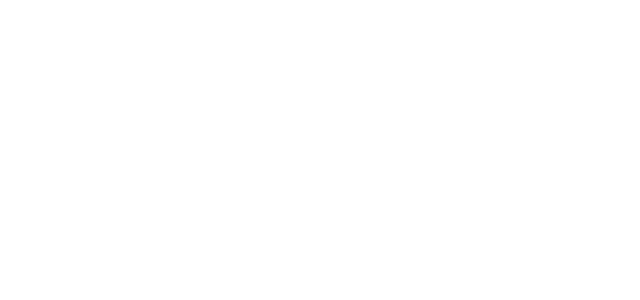
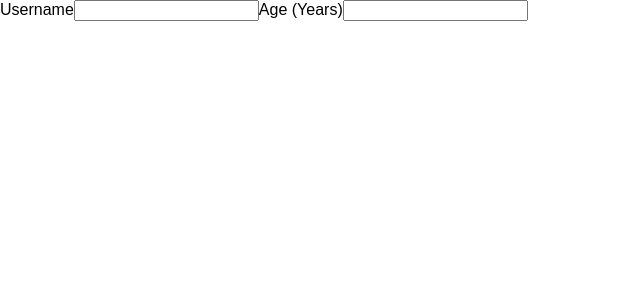
Before and after one commit to LyuboslavL/React-Udemy-Course, a React (Create React App) app in the folder UserList/: page / in a window 1280 px wide. Shown: the top 300 px of the page, without its empty margins (0-640 px from the left). Built offline with nearby package versions, Linux system fonts and the light colour scheme.

Commit message:
AddUser component
Starting to build the separate components

```diff
--- a/UserList/src/App.js
+++ b/UserList/src/App.js
@@ -1,10 +1,12 @@
 import React from 'react';
+
+import AddUser from './components/AddUser/AddUser';
 
 
 function App() {
   return (
     <div>
-
+      <AddUser />
     </div>
   );
 }
--- /dev/null
+++ b/UserList/src/components/AddUser/AddUser.js
@@ -0,0 +1,16 @@
+import React from 'react';
+
+const AddUser = (props) => {
+    return (
+        <form>
+            <div>
+                <label>Username</label>
+                <input type="text"></input>
+                <label>Age (Years)</label>
+                <input type='text'></input>
+            </div>
+        </form>
+    )
+};
+
+export default AddUser;
```
